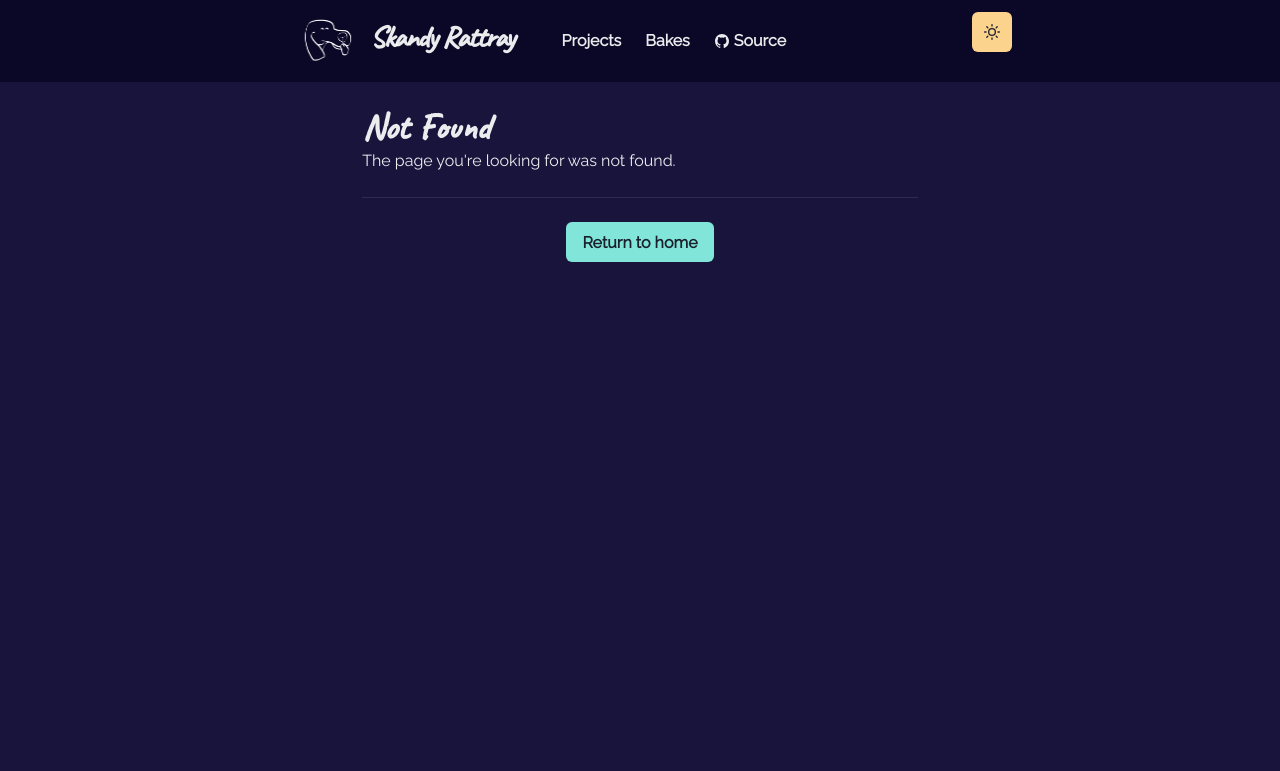
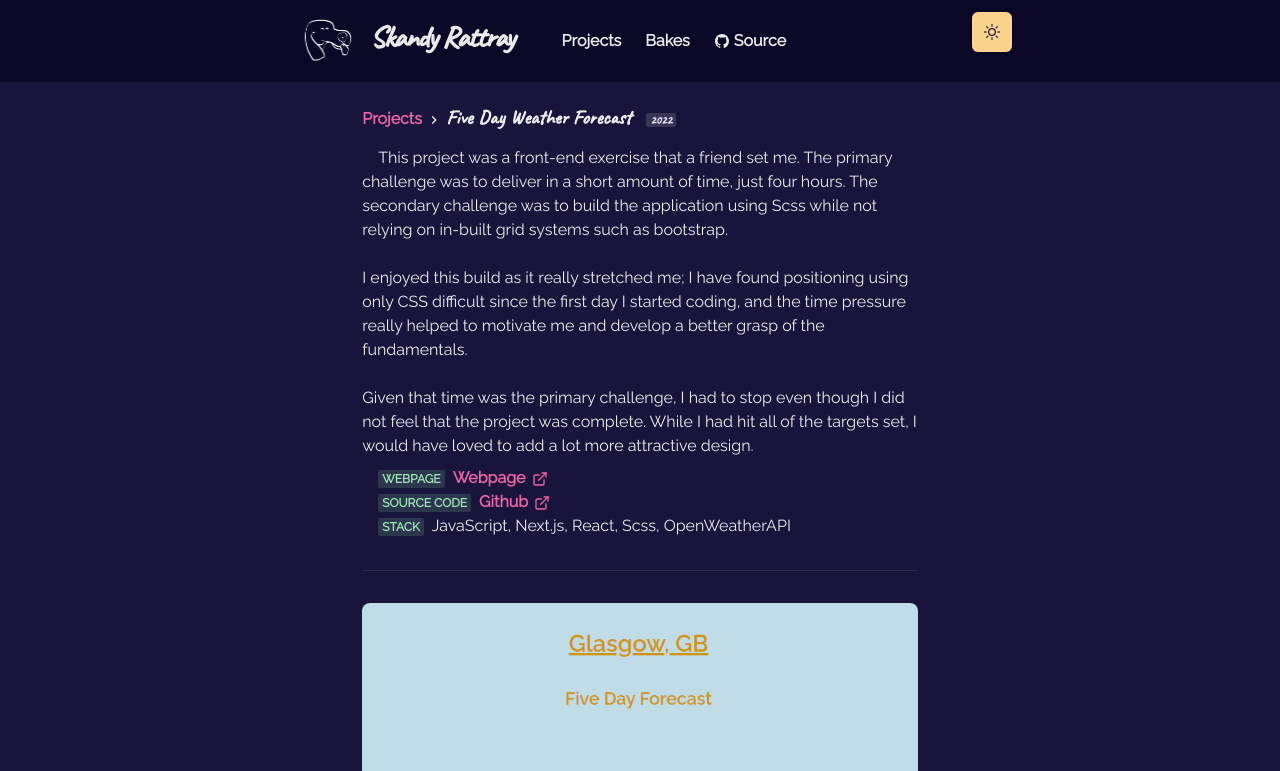
Before and after one commit to skandog/p, a Next.js app: page /projects/four-hour-weather in a window 1280 px wide. Before the commit this address had no page. Shown: the top 771 px of the page. Built offline with nearby package versions, Linux system fonts and the light colour scheme.

Commit message:
created and completed weather project page

```diff
--- /dev/null
+++ b/pages/projects/four-hour-weather.js
@@ -0,0 +1,72 @@
+import {
+  Container,
+  Badge,
+  Link,
+  List,
+  ListItem,
+  useColorModeValue,
+  Divider
+} from '@chakra-ui/react'
+import Layout from '../../components/layouts/article'
+import { ExternalLinkIcon } from '@chakra-ui/icons'
+import { Title, ProjectImage, Meta } from '../../components/project'
+import P from '../../components/paragraph.js'
+import weather from '../../public/images/projects/four-hour-weather-app.png'
+
+const Project = () => {
+  return (
+    <Layout title={'Weather Forecast'}>
+      <Container>
+        <Title>
+          Five Day Weather Forecast
+          <Badge ml={'15px'}>2022</Badge>
+        </Title>
+        <P>
+          This project was a front-end exercise that a friend set me. The
+          primary challenge was to deliver in a short amount of time, just four
+          hours. The secondary challenge was to build the application using Scss
+          while not relying on in-built grid systems such as bootstrap.
+          <br />
+          <br />I enjoyed this build as it really stretched me; I have found
+          positioning using only CSS difficult since the first day I started
+          coding, and the time pressure really helped to motivate me and develop
+          a better grasp of the fundamentals.
+          <br />
+          <br />
+          Given that time was the primary challenge, I had to stop even though I
+          did not feel that the project was complete. While I had hit all of the
+          targets set, I would have loved to add a lot more attractive design.
+        </P>
+        <List ml={4} my={2}>
+          <ListItem>
+            <Meta>Webpage</Meta>
+            <Link
+              href="https://weather-app-skandog.vercel.app/"
+              target={'_blank'}
+            >
+              Webpage <ExternalLinkIcon mx={'2px'} />
+            </Link>
+          </ListItem>
+          <ListItem>
+            <Meta>Source Code</Meta>
+            <Link
+              href="https://github.com/skandog/weather_app"
+              target={'_blank'}
+            >
+              Github <ExternalLinkIcon mx={'2px'} />
+            </Link>
+          </ListItem>
+          <ListItem>
+            <Meta>Stack</Meta>
+            <span>JavaScript, Next.js, React, Scss, OpenWeatherAPI</span>
+          </ListItem>
+        </List>
+        <Divider my={8} />
+
+        <ProjectImage src={weather.src} alt="Five Day Weather Forecast" />
+      </Container>
+    </Layout>
+  )
+}
+
+export default Project
```
Also changed, not shown: pages/projects/twitterbot.js (+5 -2 lines).
